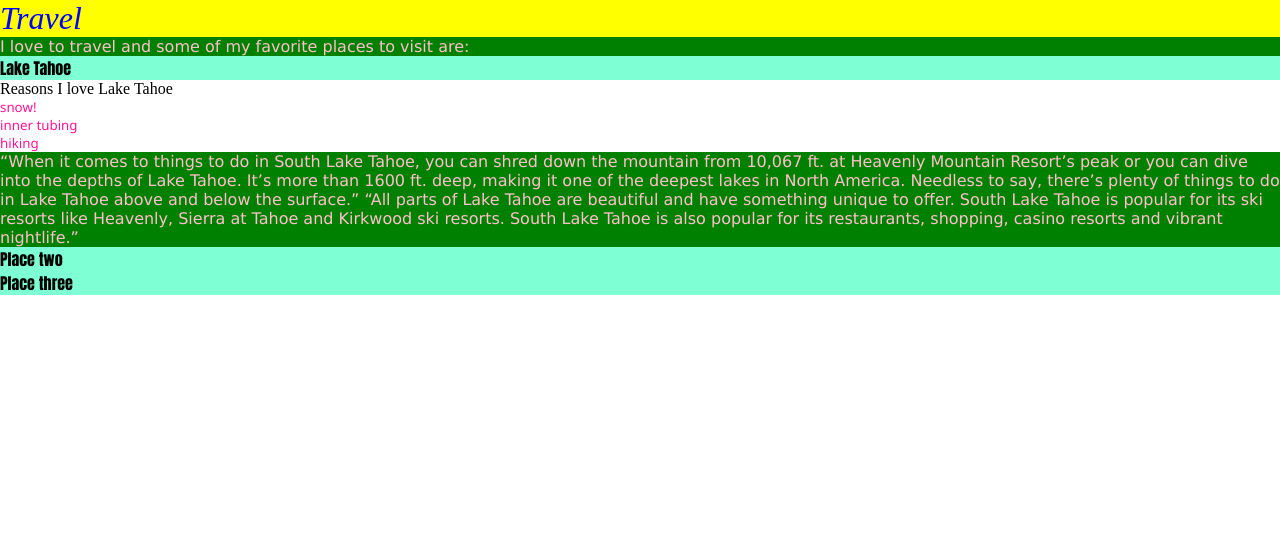
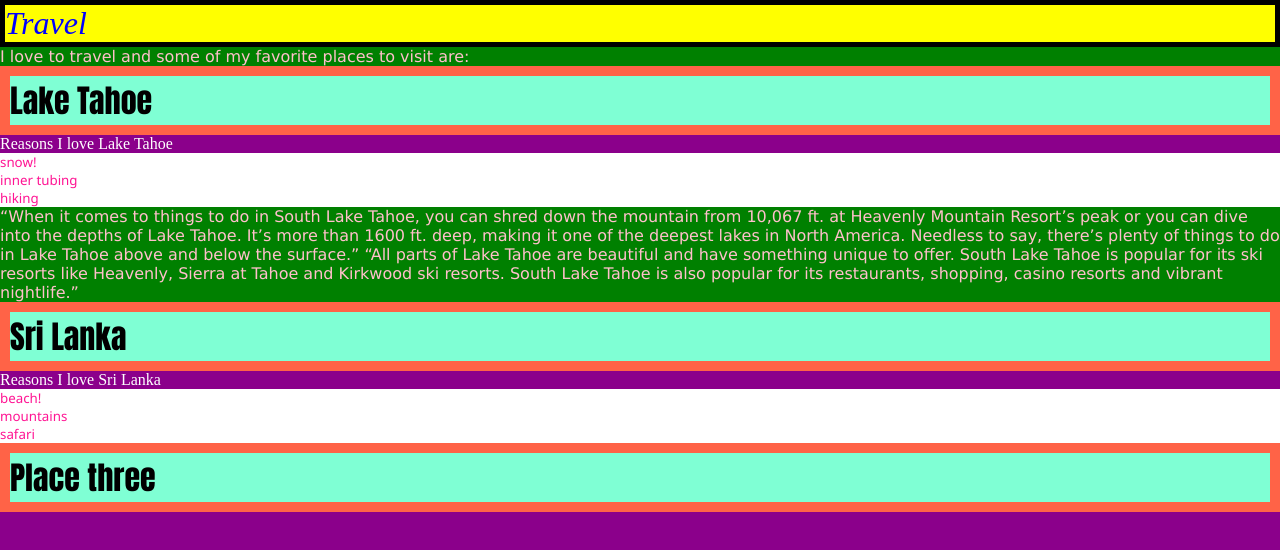
Before and after one commit to ayanaleelasena2/539_wk3_css_intro, a plain HTML site: page index.html in a window 1280 px wide. Drawn offline with Linux system fonts and the light colour scheme.

Commit message:
Add files via upload

```diff
--- a/css/style.css
+++ b/css/style.css
@@ -4,6 +4,7 @@
     font-family: 'Franklin Gothic Medium', 'Arial Narrow', Arial, sans-serif;
     font-size: xx-large;
     font-style: oblique;
+    border: 5px black solid;
 }
 h1{
     font-family: 'Times New Roman', Times, serif;
@@ -17,6 +18,8 @@
     color:black;
     background-color: aquamarine;
     font-family: Impact, Haettenschweiler, 'Arial Narrow Bold', sans-serif;
+    font-size: xx-large;
+    border: 10px tomato solid;
 }
 ul{
     color: deeppink;
@@ -24,3 +27,7 @@
     font-family: 'Segoe UI', Tahoma, Geneva, Verdana, sans-serif;
     font-size: smaller;
 }
+body{
+    color: white;
+    background-color: darkmagenta
+}
--- a/index.html
+++ b/index.html
@@ -23,7 +23,13 @@
     <p>“When it comes to things to do in South Lake Tahoe, you can shred down the mountain from 10,067 ft. at Heavenly Mountain Resort’s peak or you can dive into the depths of Lake Tahoe. It’s more than 1600 ft. deep, making it one of the deepest lakes in North America. Needless to say, there’s plenty of things to do in Lake Tahoe above and below the surface.”
     “All parts of Lake Tahoe are beautiful and have something unique to offer. South Lake Tahoe is popular for its ski resorts like Heavenly, Sierra at Tahoe and Kirkwood ski resorts. South Lake Tahoe is also popular for its restaurants, shopping, casino resorts and vibrant nightlife.”</p>
 
-    <h2> Place two</h2>
+    <h2> Sri Lanka </h2>
+    Reasons I love Sri Lanka
+        <ul>
+            <li>beach!</li>
+            <li>mountains</li>
+            <li>safari</li>
+        </ul>
     <h2> Place three</h2>
 
 </body>
```
